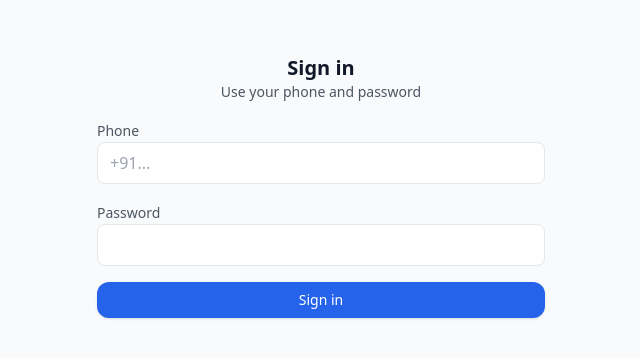
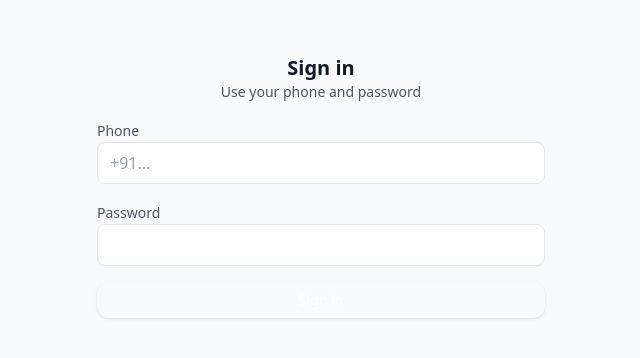
Before and after one commit to grey-ethics/nimisha_and_santosh, a React (Vite) app in the folder frontend/: page /login in a window 1280 px wide. Shown: the part 214-572 px from the top of the page, without its empty margins (319-959 px from the left). Built offline with nearby package versions, Linux system fonts and the light colour scheme; no server answers.

Commit message:
style: use office blue for primary button

```diff
--- a/frontend/src/components/Form.tsx
+++ b/frontend/src/components/Form.tsx
@@ -26,7 +26,7 @@ export const Button = ({ children, ...rest }: React.ButtonHTMLAttributes<HTMLBut
 );
 
 export const Primary = ({ children, ...rest }: React.ButtonHTMLAttributes<HTMLButtonElement>) => (
-  <button {...rest} className={`px-4 py-2 rounded-xl shadow bg-blue-600 text-white hover:bg-blue-700 text-sm ${rest.className ?? ""}`}>
+  <button {...rest} className={`px-4 py-2 rounded-xl shadow bg-office-blue text-white hover:bg-office-blue-dark text-sm ${rest.className ?? ""}`}>
     {children}
   </button>
 );
```
